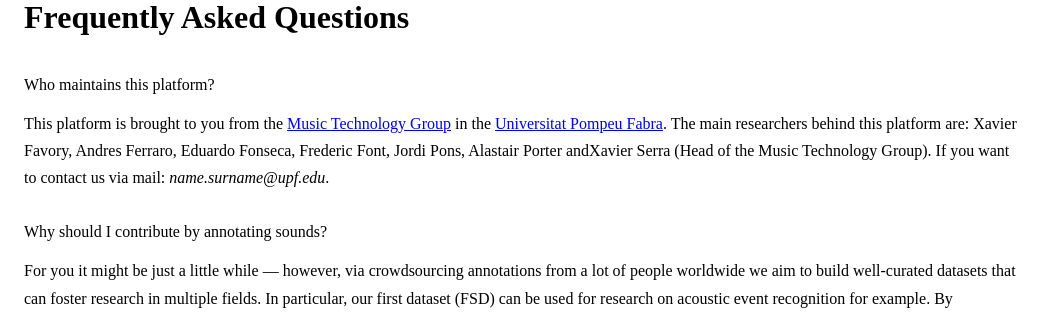
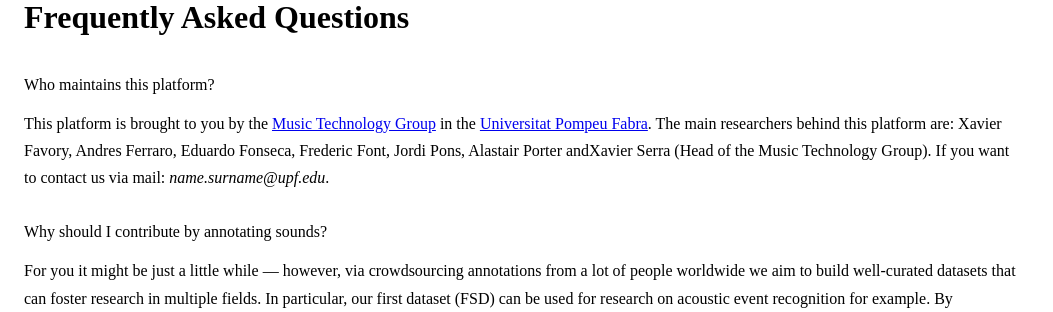
Before and after one commit to MTG/freesound-datasets, a Django app: page /faq/ in a window 1280 px wide. Shown: the part 218-530 px from the top of the page, without its empty margins (0-1053 px from the left). Run offline with Django 3.2, Linux system fonts and the light colour scheme; parts of the project's set-up code (start-up, migrations or seed data) failed here and were passed over.

Commit message:
minor fix in FAQ

```diff
--- a/templates/faq.html
+++ b/templates/faq.html
@@ -11,7 +11,7 @@
     Who maintains this platform?
   </div>
   <div class="content">
-    <p class="transition hidden">This platform is brought to you from the <a target="_blank" href="https://www.upf.edu/web/mtg">
+    <p class="transition hidden">This platform is brought to you by the <a target="_blank" href="https://www.upf.edu/web/mtg">
       Music Technology Group</a> in the <a target="_blank" href="https://www.upf.edu/">Universitat Pompeu Fabra</a>.
       The main researchers behind this platform are: Xavier Favory, Andres Ferraro, Eduardo Fonseca, Frederic Font, Jordi Pons, Alastair Porter andXavier Serra (Head of the Music Technology Group). If you want to contact us via mail: <i>name.surname@upf.edu</i>.</p>
   </div>
```
